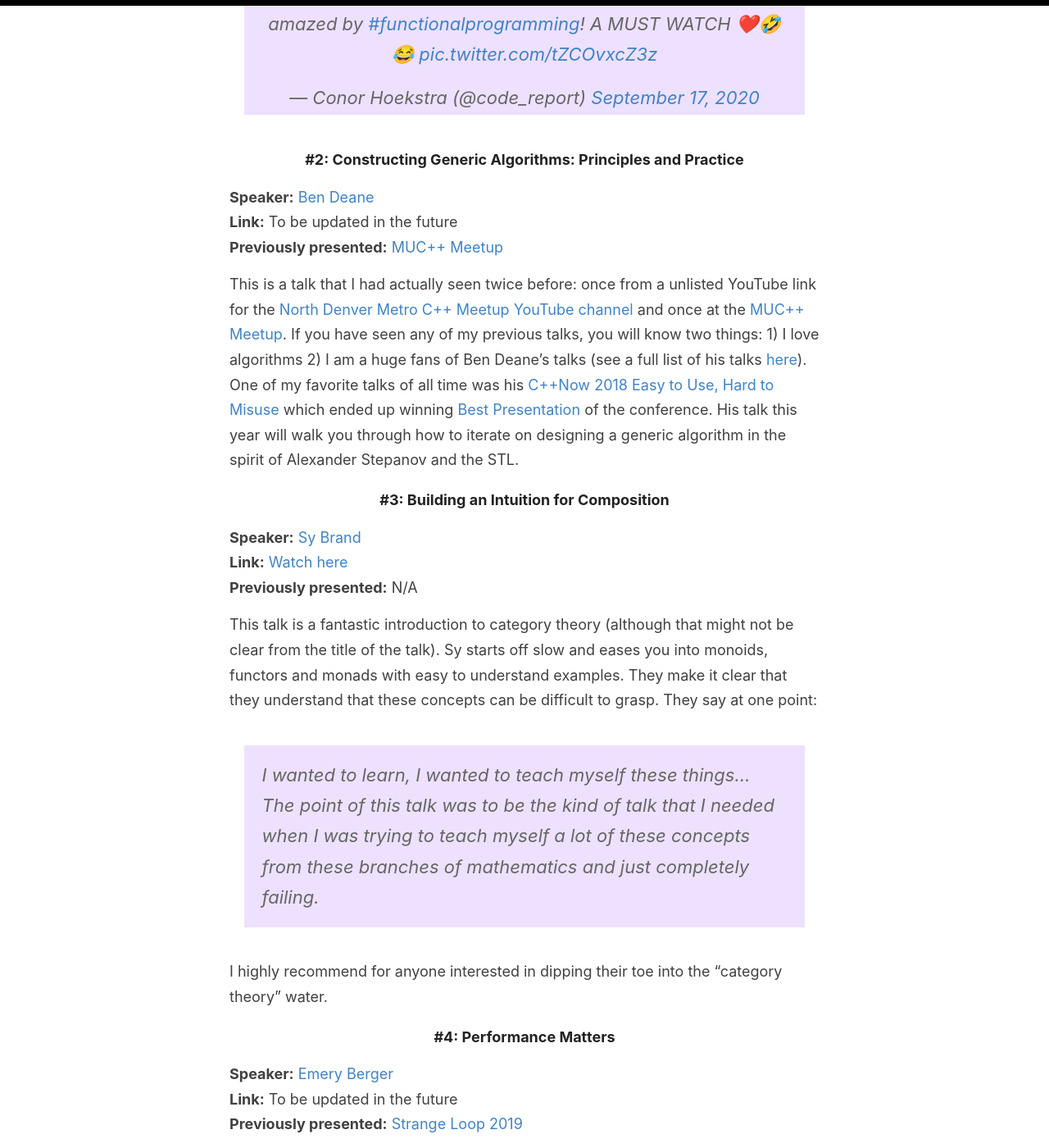
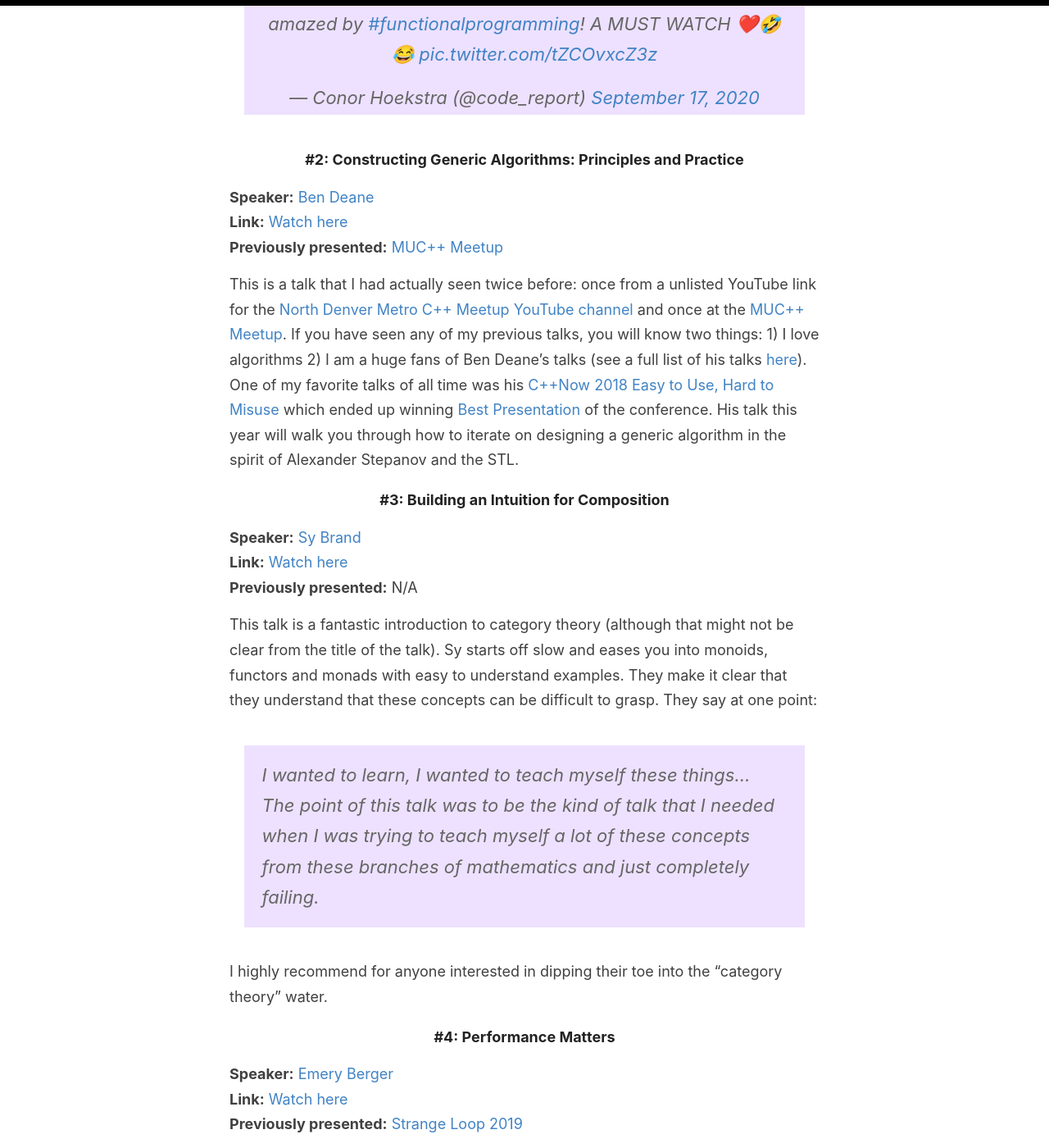
Before and after one commit to codereport/codereport.github.io, a Jekyll site: the page built from _posts/2020-09-20-CppCon2020TripReport.md, in a window 1280 px wide and 1400 px high, scrolled down 4342 px. Shown: the whole window at 82% size. Built offline with Jekyll 4.4.1, drawn with Linux system fonts in a browser that asks for light colours; comment, search, counter and statistics services are not loaded.

Commit message:
Update 2020-09-20-CppCon2020TripReport.md

```diff
--- a/_posts/2020-09-20-CppCon2020TripReport.md
+++ b/_posts/2020-09-20-CppCon2020TripReport.md
@@ -63,9 +63,9 @@
 ||Speaker|Talk|
 |:-:|:-:|:-:|
 |1|David Sankel|Monoids, Monads, and Applicative Functors|
-|2|Ben Deane|Constructing Generic Algorithms|
+|2|Ben Deane|[Constructing Generic Algorithms](https://www.youtube.com/watch?v=InMh3JxbiTs)|
 |3|Sy Brand|[Building an Intuition for Composition](https://www.youtube.com/watch?v=AGRWRwi7rD0)|
-|4|Emery Berger|Performance Matters|
+|4|Emery Berger|[Performance Matters](https://www.youtube.com/watch?v=koTf7u0v41o)|
 
 #### #1: Monoids, Monads, and Applicative Functors: Repeated Software Patterns
 
@@ -80,7 +80,7 @@
 #### #2: Constructing Generic Algorithms: Principles and Practice
 
 **Speaker:** [Ben Deane](https://twitter.com/ben_deane)<br>
-**Link:** To be updated in the future <br>
+**Link:** [Watch here](https://www.youtube.com/watch?v=InMh3JxbiTs) <br>
 **Previously presented:** [MUC++ Meetup](https://www.youtube.com/watch?v=jCfbyjAyAKU)
 
 This is a talk that I had actually seen twice before: once from a unlisted YouTube link for the [North Denver Metro C++ Meetup](https://www.meetup.com/North-Denver-Metro-C-Meetup/) [YouTube channel](https://www.youtube.com/channel/UCK5v1dZu2AjHfHLIKTG8dPw/featured) and once at the [MUC++ Meetup](https://www.youtube.com/watch?v=jCfbyjAyAKU). If you have seen any of my previous talks, you will know two things: 1) I love algorithms 2) I am a huge fans of Ben Deane's talks (see a full list of his talks [here](https://www.youtube.com/playlist?list=PLVFrD1dmDdvea7aPDCrp9A1EAU3DLw7GE)). One of my favorite talks of all time was his [C++Now 2018 Easy to Use, Hard to Misuse](https://youtu.be/2ouxETt75R4) which ended up winning [Best Presentation](https://cppnow.org/announcements/2018/05/announcing-cpp-now-2019/) of the conference. His talk this year will walk you through how to iterate on designing a generic algorithm in the spirit of Alexander Stepanov and the STL.
@@ -100,7 +100,7 @@
 #### #4: Performance Matters
 
 **Speaker:** [Emery Berger](https://twitter.com/emeryberger)<br>
-**Link:** To be updated in the future <br>
+**Link:** [Watch here](https://www.youtube.com/watch?v=koTf7u0v41o) <br>
 **Previously presented:** [Strange Loop 2019](https://www.youtube.com/watch?v=r-TLSBdHe1A)
 
 This talk would have been higher on the list but I had already seen it before as it had been presented previously at another conference - which is surprising for a keynote. Emery gave a [talk at CppCon 2019](https://www.youtube.com/watch?v=XRAP3lBivYM) which was very good - and after this I went and tracked down his other talks. This led me to the previously given version of this talk. It currently is the 3rd most viewed video on the [Strange Loop YouTube Channel](https://www.youtube.com/c/StrangeLoopConf/videos) with 154K views (as of Sept. 20, 2020). Although it is #4 on the list - I highly recommend everyone watch it. It will make you re-think your perspective on profiling. When I watched it the first time, it made me think twice about the performance results that [Andrei Alexandrescu](https://twitter.com/incomputable) showed in his CppCon 2019 talk [Speed Is Found In The Minds of People](https://www.youtube.com/watch?v=FJJTYQYB1JQ). I would also like to thank Emery for using monospace fonts for his code samples (something that the majority of the keynote speakers didn't do).
@@ -115,7 +115,7 @@
 |:-:|:-:|:-:|
 |Bjarne Stroustrup|[The Beauty and Power of "Primitive" C++](https://www.youtube.com/watch?v=ERzENfQ51Ck)|-|
 |Marc Gregoire|[C++20: An (Almost) Complete Overview](https://www.youtube.com/watch?v=FRkJCvHWdwQ)|-|
-|Emery Berger|Performance Matters|[Strange Loop 2019](https://www.youtube.com/watch?v=r-TLSBdHe1A)|
+|Emery Berger|[Performance Matters](https://www.youtube.com/watch?v=koTf7u0v41o)|[Strange Loop 2019](https://www.youtube.com/watch?v=r-TLSBdHe1A)|
 |Lisa Lippincott|Neighborhoods Banding Together|-|
 |Herb Sutter|Empirically Measuring & Reducing<br> C++’s Accidental Complexity|[Avast Prague Meetup](https://www.youtube.com/watch?v=qx22oxlQmKc) <br> [ACCU Autumn 2019](https://conference.accu.org/previous/2019_autumn/sessions/#XQuantifyingAccidentalComplexityAnEmpiricalLookatTeachingandUsingC)|
 
```
